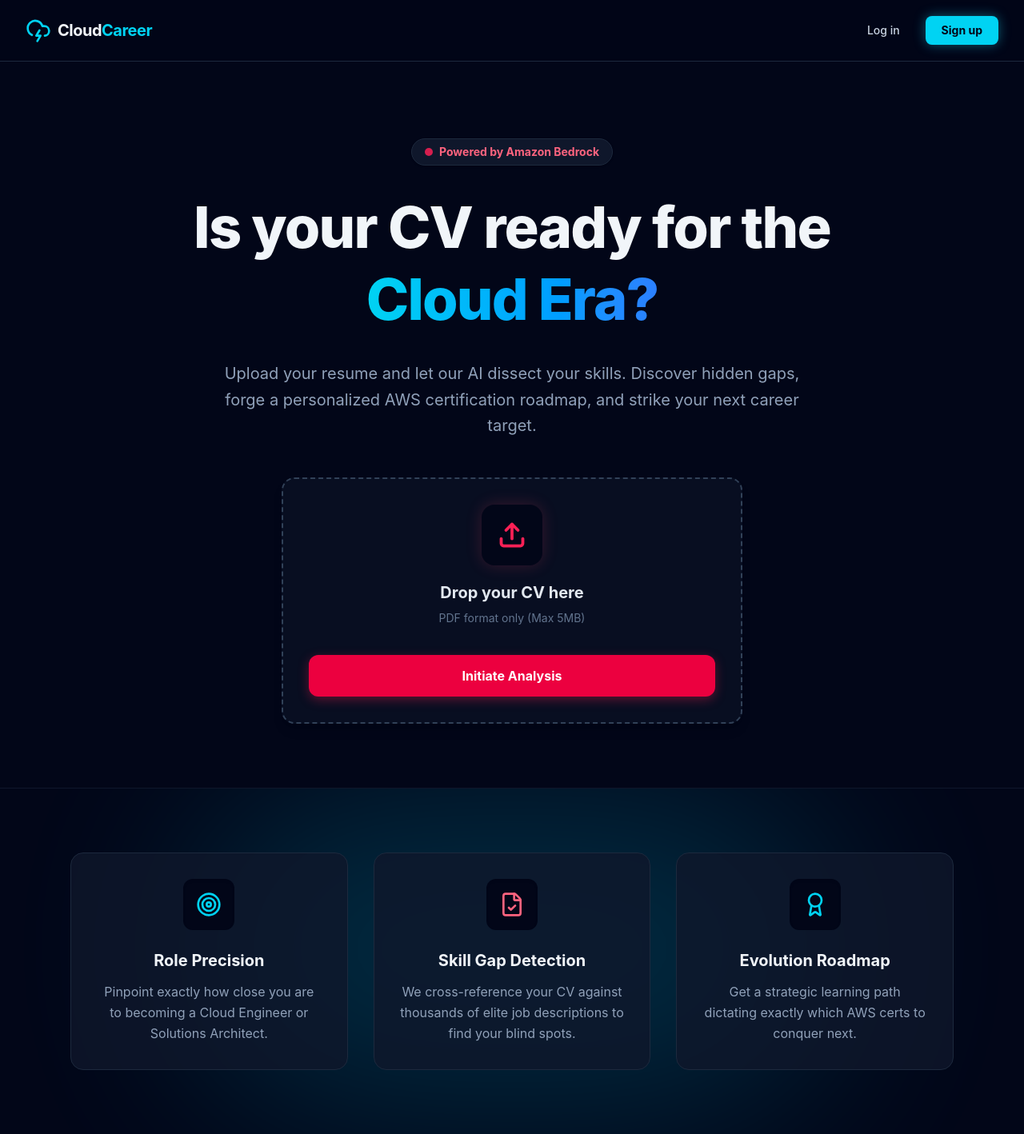
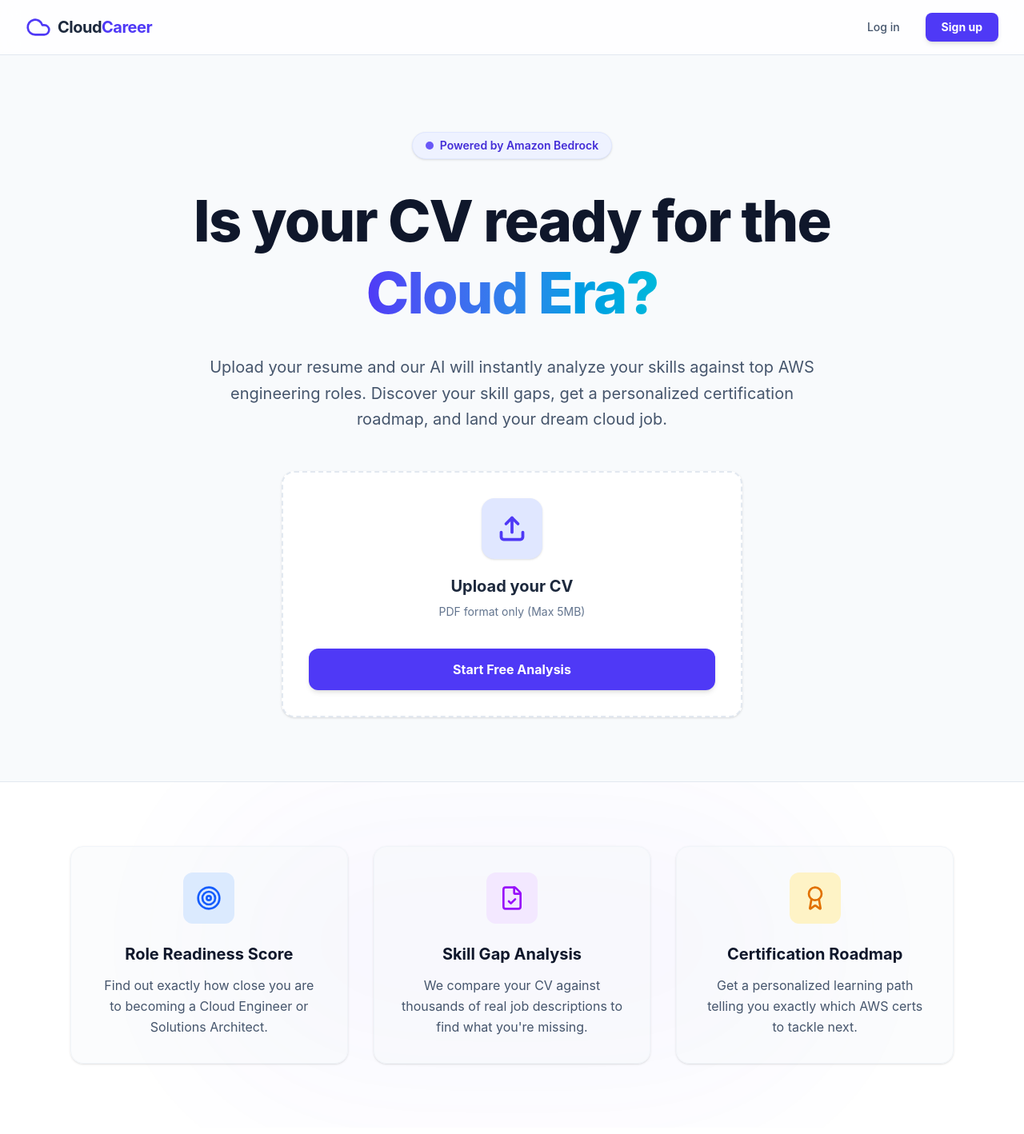
Before and after one commit to iamnht-dev/cloud-career-analyzer, a React (Vite) app in the folder frontend/: page / in a window 1280 px wide. Shown: the whole page at 80% size. Built offline with nearby package versions, Linux system fonts and the light colour scheme.

Commit message:
design: switch back to clean light theme

```diff
--- a/frontend/src/App.tsx
+++ b/frontend/src/App.tsx
@@ -1,19 +1,19 @@
-import { Upload, FileCheck, Target, Award, CloudLightning } from 'lucide-react';
+import { Upload, FileCheck, Target, Award, Cloud } from 'lucide-react';
 
 function App() {
   return (
-    <div className="min-h-screen bg-slate-950 font-sans text-slate-100 selection:bg-cyan-500/30">
+    <div className="min-h-screen bg-slate-50 font-sans text-slate-900">
       {/* Navigation */}
-      <nav className="flex items-center justify-between px-8 py-5 bg-slate-950/80 backdrop-blur-md border-b border-slate-800 sticky top-0 z-50">
-        <div className="flex items-center space-x-2 text-cyan-400">
-          <CloudLightning size={32} />
-          <span className="text-xl font-bold tracking-tight text-slate-100">Cloud<span className="text-cyan-400">Career</span></span>
+      <nav className="flex items-center justify-between px-8 py-4 bg-white/80 backdrop-blur-md border-b border-slate-200 sticky top-0 z-50">
+        <div className="flex items-center space-x-2 text-indigo-600">
+          <Cloud size={32} />
+          <span className="text-xl font-bold tracking-tight text-slate-800">Cloud<span className="text-indigo-600">Career</span></span>
         </div>
         <div className="space-x-4">
-          <button className="px-4 py-2 text-sm font-medium text-slate-300 hover:text-cyan-400 transition-colors">
+          <button className="px-4 py-2 text-sm font-medium text-slate-600 hover:text-indigo-600 transition-colors">
             Log in
           </button>
-          <button className="px-5 py-2 text-sm font-bold text-slate-950 bg-cyan-400 rounded-lg hover:bg-cyan-300 transition-all shadow-[0_0_15px_rgba(34,211,238,0.4)]">
+          <button className="px-5 py-2 text-sm font-bold text-white bg-indigo-600 rounded-lg hover:bg-indigo-700 transition-all shadow-md hover:shadow-lg">
             Sign up
           </button>
         </div>
@@ -21,69 +21,66 @@ function App() {
 
       {/* Hero Section */}
       <main className="max-w-5xl mx-auto px-6 pt-24 pb-20 text-center">
-        <div className="inline-flex items-center space-x-2 px-4 py-1.5 rounded-full bg-slate-900 border border-slate-800 text-rose-400 text-sm font-bold mb-8 shadow-sm">
-          <span className="flex h-2.5 w-2.5 rounded-full bg-rose-500 animate-pulse"></span>
+        <div className="inline-flex items-center space-x-2 px-4 py-1.5 rounded-full bg-indigo-50 border border-indigo-100 text-indigo-700 text-sm font-semibold mb-8 shadow-sm">
+          <span className="flex h-2.5 w-2.5 rounded-full bg-indigo-600 animate-pulse"></span>
           <span>Powered by Amazon Bedrock</span>
         </div>
 
-        <h1 className="text-5xl md:text-7xl font-extrabold tracking-tight text-slate-100 mb-8 leading-tight">
+        <h1 className="text-5xl md:text-7xl font-extrabold tracking-tight text-slate-900 mb-8 leading-tight">
           Is your CV ready for the <br/>
-          <span className="text-transparent bg-clip-text bg-gradient-to-r from-cyan-400 to-blue-500">Cloud Era?</span>
+          <span className="text-transparent bg-clip-text bg-gradient-to-r from-indigo-600 to-cyan-500">Cloud Era?</span>
         </h1>
 
-        <p className="text-lg md:text-xl text-slate-400 mb-12 max-w-3xl mx-auto leading-relaxed">
-          Upload your resume and let our AI dissect your skills. Discover hidden gaps, forge a personalized AWS certification roadmap, and strike your next career target.
+        <p className="text-lg md:text-xl text-slate-600 mb-12 max-w-3xl mx-auto leading-relaxed">
+          Upload your resume and our AI will instantly analyze your skills against top AWS engineering roles. Discover your skill gaps, get a personalized certification roadmap, and land your dream cloud job.
         </p>
 
-        {/* Upload Action Area (The Greninja Scarf Accent) */}
-        <div className="max-w-xl mx-auto bg-slate-900/50 p-8 rounded-2xl border-2 border-dashed border-slate-700 hover:border-rose-500 hover:bg-slate-900 transition-all duration-300 cursor-pointer group shadow-lg">
+        {/* Upload Action Area */}
+        <div className="max-w-xl mx-auto bg-white p-8 rounded-2xl shadow-sm border-2 border-slate-200 border-dashed hover:border-indigo-400 hover:bg-indigo-50/30 transition-all duration-300 cursor-pointer group">
           <div className="flex flex-col items-center justify-center space-y-5">
-            <div className="p-5 bg-slate-950 text-rose-500 rounded-2xl group-hover:scale-110 group-hover:rotate-3 transition-transform duration-300 shadow-[0_0_20px_rgba(244,63,94,0.2)] group-hover:shadow-[0_0_30px_rgba(244,63,94,0.4)]">
+            <div className="p-5 bg-indigo-100 text-indigo-600 rounded-2xl group-hover:scale-110 group-hover:-translate-y-1 transition-transform duration-300 shadow-sm">
               <Upload size={36} strokeWidth={2.5} />
             </div>
             <div>
-              <p className="text-xl font-bold text-slate-200">Drop your CV here</p>
+              <p className="text-xl font-bold text-slate-800">Upload your CV</p>
               <p className="text-sm text-slate-500 mt-2">PDF format only (Max 5MB)</p>
             </div>
-            <button className="mt-4 px-8 py-3.5 w-full font-bold text-white bg-rose-600 rounded-xl hover:bg-rose-500 transition-all shadow-[0_4px_14px_0_rgba(225,29,72,0.39)] hover:shadow-[0_6px_20px_rgba(225,29,72,0.23)] hover:-translate-y-0.5">
-              Initiate Analysis
+            <button className="mt-4 px-8 py-3.5 w-full font-bold text-white bg-indigo-600 rounded-xl hover:bg-indigo-700 shadow-md hover:shadow-lg transition-all hover:-translate-y-0.5">
+              Start Free Analysis
             </button>
           </div>
         </div>
       </main>
 
       {/* Features Grid */}
-      <section className="bg-slate-950 border-t border-slate-900 py-20 relative overflow-hidden">
-        {/* Decorative background glow */}
-        <div className="absolute top-0 left-1/2 -translate-x-1/2 w-[800px] h-[400px] opacity-20 bg-cyan-500 blur-[120px] rounded-full pointer-events-none"></div>
+      <section className="bg-white border-t border-slate-200 py-20 relative overflow-hidden">
+        {/* Decorative background shape */}
+        <div className="absolute top-0 left-1/2 -translate-x-1/2 w-[800px] h-[400px] opacity-[0.03] bg-indigo-600 blur-[100px] rounded-full pointer-events-none"></div>
 
         <div className="max-w-6xl mx-auto px-6 grid grid-cols-1 md:grid-cols-3 gap-8 relative z-10">
 
-          {/* Card 1 */}
-          <div className="flex flex-col items-center text-center p-8 bg-slate-900/80 rounded-2xl border border-slate-800 hover:border-cyan-500/50 transition-colors">
-            <div className="p-4 bg-slate-950 text-cyan-400 rounded-xl mb-6 shadow-inner">
+          <div className="flex flex-col items-center text-center p-8 bg-slate-50/50 rounded-2xl border border-slate-100 hover:border-blue-200 hover:bg-white transition-all shadow-sm hover:shadow-md">
+            <div className="p-4 bg-blue-100 text-blue-600 rounded-xl mb-6">
               <Target size={32} />
             </div>
-            <h3 className="text-xl font-bold text-slate-100 mb-3">Role Precision</h3>
-            <p className="text-slate-400 leading-relaxed">Pinpoint exactly how close you are to becoming a Cloud Engineer or Solutions Architect.</p>
+            <h3 className="text-xl font-bold text-slate-900 mb-3">Role Readiness Score</h3>
+            <p className="text-slate-600 leading-relaxed">Find out exactly how close you are to becoming a Cloud Engineer or Solutions Architect.</p>
           </div>
 
-          {/* Card 2 */}
-          <div className="flex flex-col items-center text-center p-8 bg-slate-900/80 rounded-2xl border border-slate-800 hover:border-rose-500/50 transition-colors">
-            <div className="p-4 bg-slate-950 text-rose-400 rounded-xl mb-6 shadow-inner">
+          <div className="flex flex-col items-center text-center p-8 bg-slate-50/50 rounded-2xl border border-slate-100 hover:border-purple-200 hover:bg-white transition-all shadow-sm hover:shadow-md">
+            <div className="p-4 bg-purple-100 text-purple-600 rounded-xl mb-6">
               <FileCheck size={32} />
             </div>
-            <h3 className="text-xl font-bold text-slate-100 mb-3">Skill Gap Detection</h3>
-            <p className="text-slate-400 leading-relaxed">We cross-reference your CV against thousands of elite job descriptions to find your blind spots.</p>
+            <h3 className="text-xl font-bold text-slate-900 mb-3">Skill Gap Analysis</h3>
+            <p className="text-slate-600 leading-relaxed">We compare your CV against thousands of real job descriptions to find what you're missing.</p>
           </div>
 
-          {/* Card 3 */}
-          <div className="flex flex-col items-center text-center p-8 bg-slate-900/80 rounded-2xl border border-slate-800 hover:border-cyan-500/50 transition-colors">
-            <div className="p-4 bg-slate-950 text-cyan-400 rounded-xl mb-6 shadow-inner">
+          <div className="flex flex-col items-center text-center p-8 bg-slate-50/50 rounded-2xl border border-slate-100 hover:border-amber-200 hover:bg-white transition-all shadow-sm hover:shadow-md">
+            <div className="p-4 bg-amber-100 text-amber-600 rounded-xl mb-6">
               <Award size={32} />
             </div>
-            <h3 className="text-xl font-bold text-slate-100 mb-3">Evolution Roadmap</h3>
-            <p className="text-slate-400 leading-relaxed">Get a strategic learning path dictating exactly which AWS certs to conquer next.</p>
+            <h3 className="text-xl font-bold text-slate-900 mb-3">Certification Roadmap</h3>
+            <p className="text-slate-600 leading-relaxed">Get a personalized learning path telling you exactly which AWS certs to tackle next.</p>
           </div>
 
         </div>
```
